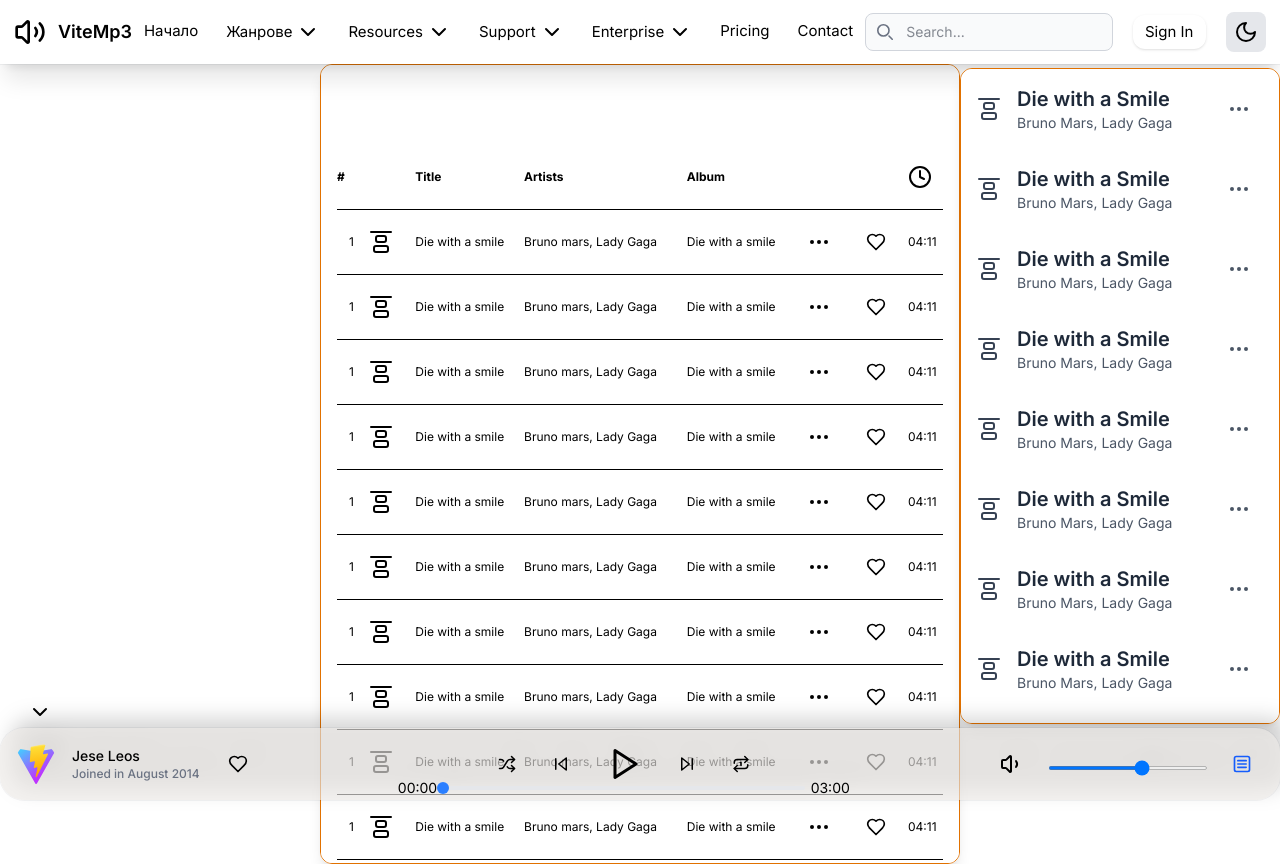
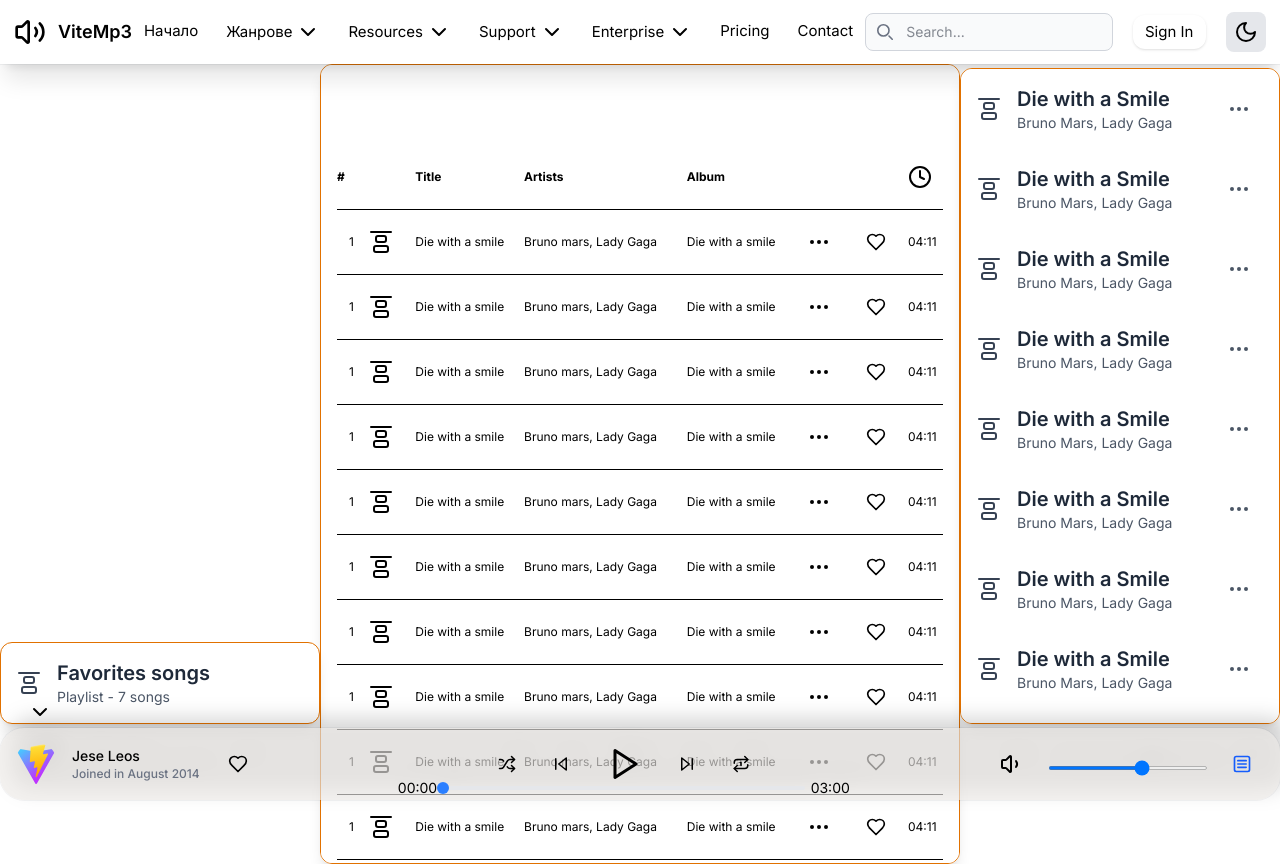
Before and after one commit to MDimidov/ViteMp3, a React (Vite) app: page / in a window 1280 px wide. Built offline with nearby package versions, Linux system fonts and the light colour scheme.

Commit message:
Add Library

```diff
--- a/package.json
+++ b/package.json
@@ -4,7 +4,7 @@
   "version": "0.0.0",
   "type": "module",
   "scripts": {
-    "dev": "vite --port 3000",
+    "dev": "vite",
     "build": "vite build",
     "lint": "eslint .",
     "preview": "vite preview"
--- a/src/App.jsx
+++ b/src/App.jsx
@@ -6,8 +6,9 @@
 import Hero from "./components/Hero/Hero";
 import Register from "./components/Register/Register";
 import Error404 from "./components/Errors/error404";
-import { Playlist } from "./components/Songs/Playlist/Playlist";
+import { Playlists } from "./components/Songs/Playlist/Playlists";
 import { PlaylistContext, PlaylistContextProvider } from "./contexts/PlaylistContext";
+import Library from "./components/Songs/Library/Library";
 
 
 
@@ -21,7 +22,8 @@
         {/* <Error404 /> */}
         {/* <Register /> */}
         {/* <DarkMode /> */}
-        <Playlist />
+        <Library />
+        <Playlists />
         <Hero />
         <FooterMusic />
       </div>
--- /dev/null
+++ b/src/components/Songs/Library/Library.jsx
@@ -0,0 +1,13 @@
+import PlaylistItem from "../Playlist/PlaylistItem";
+import LibraryItem from "./LibraryItem";
+
+export default function Library() {
+    return (
+         <div
+              className={`fixed left-0 bottom-19 w-1/4 bg-white dark:bg-[var(--bg-dark-footer)] rounded-xl shadow-lg border border-amber-600 max-h-[calc(100vh-9rem)] overflow-x-hidden overflow-y-auto scrollable-container  transform transition-transform duration-300`}
+            >
+              <LibraryItem />
+
+            </div>
+    )
+}
--- /dev/null
+++ b/src/components/Songs/Library/LibraryItem.jsx
@@ -0,0 +1,17 @@
+import { AlignVerticalJustifyStartIcon, EllipsisIcon } from "lucide-react";
+import { btnClass } from "../../../utils/utils";
+
+export default function LibraryItem() {
+  return (
+    <div className="flex items-center justify-between p-4  transform transition hover:scale-102 group hover:bg-black/5 dark:hover:bg-white/5 cursor-pointer">
+      <AlignVerticalJustifyStartIcon className="text-2xl text-gray-700 dark:text-gray-300" />
+      <div className="flex-1 mx-4">
+        <p className="text-xl font-semibold text-gray-800 dark:text-white">Favorites songs</p>
+        <p className="text-sm text-gray-600">Playlist - 7 songs</p>
+      </div>
+      {/* <button className={btnClass + " text-gray-600 hover:text-gray-800 transition-colors"}>
+          <EllipsisIcon className="w-6 h-6" />
+        </button> */}
+    </div>
+  )
+}
--- a/src/components/Songs/Playlist/Playlist.jsx
+++ b/src/components/Songs/Playlist/Playlists.jsx
@@ -1,7 +1,7 @@
 import PlaylistItem from "./PlaylistItem";
 import { usePlaylistContext } from "../../../contexts/PlaylistContext";
 
-export function Playlist() {
+export function Playlists() {
   const { isPlaylistOn } = usePlaylistContext();
 
   return (
```
